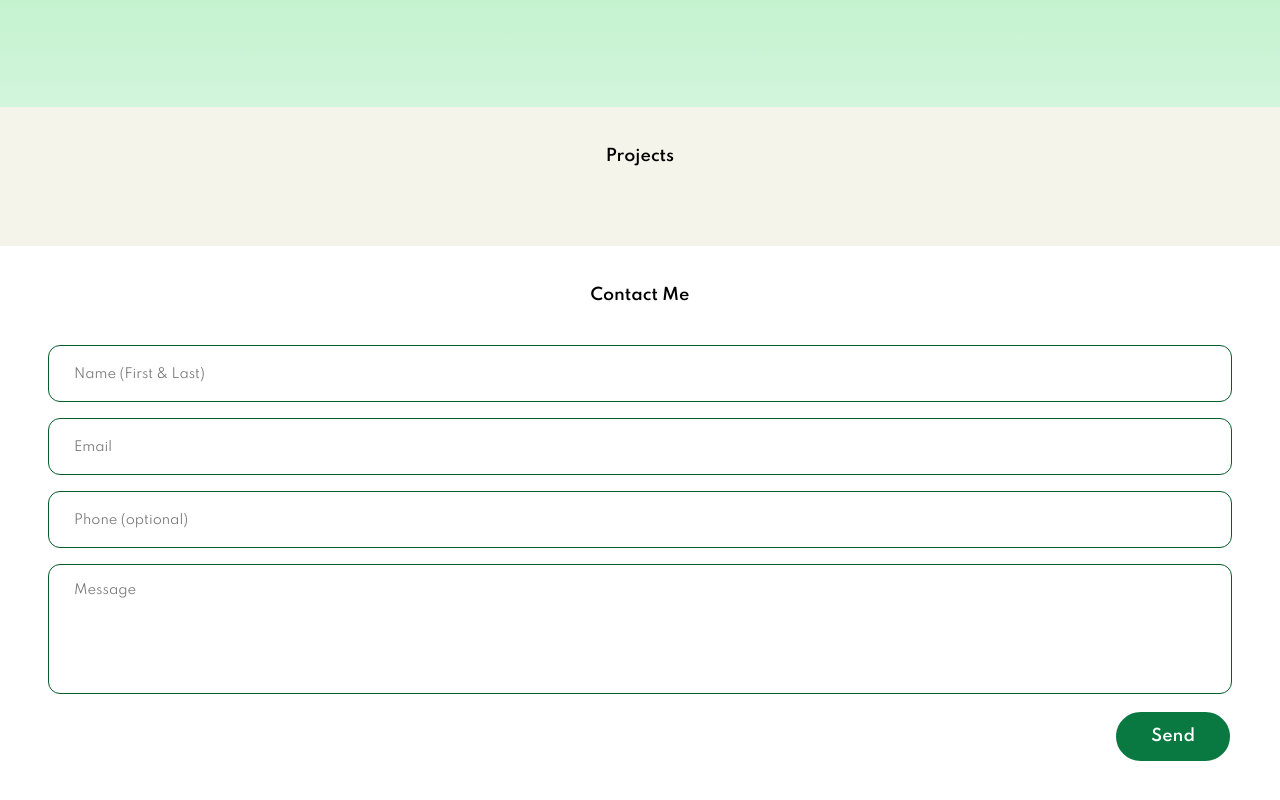
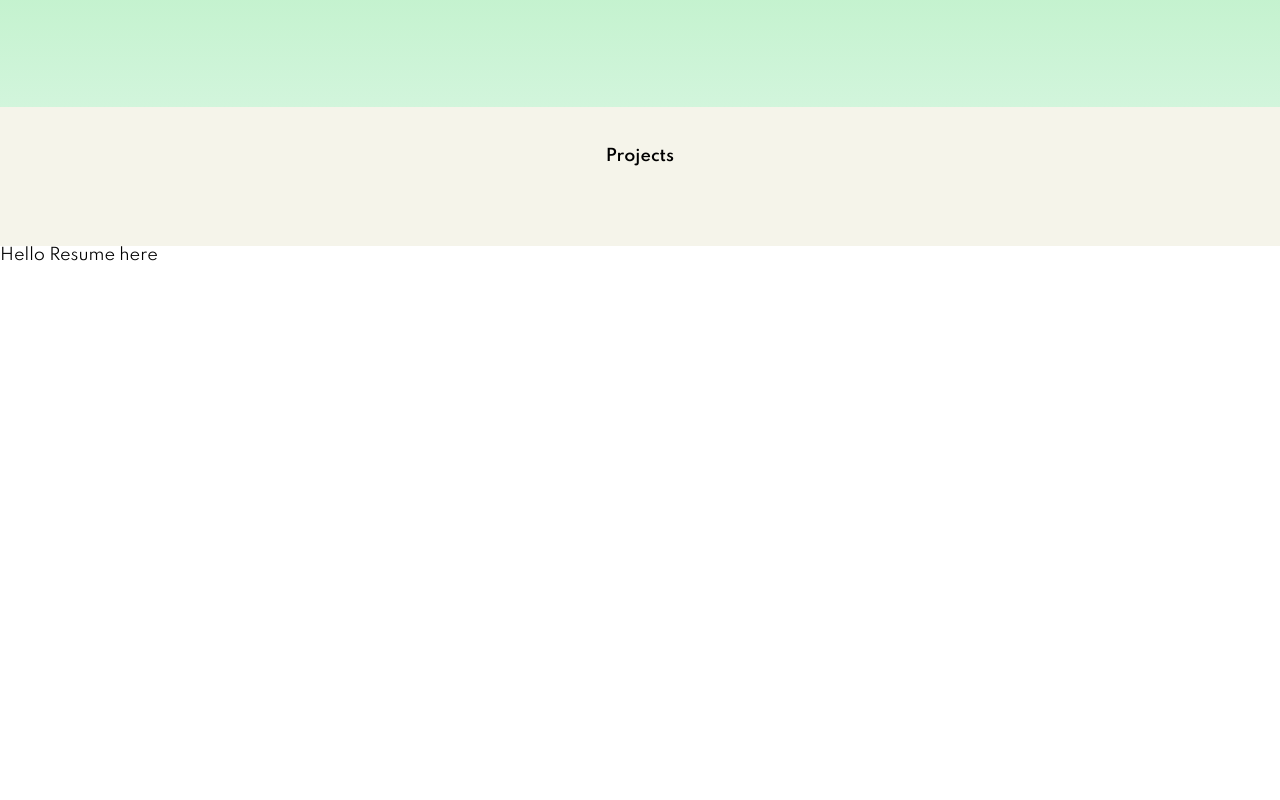
Before and after one commit to ZGZOO/portfolio_using_react, a React (Create React App) app in the folder portfolio/: page / in a window 1280 px wide. Shown: the part 1300-2100 px from the top of the page. After the commit the page ends 1620 px from the top, so only its background shows below. Built offline with nearby package versions, Linux system fonts and the light colour scheme; no server answers.

Commit message:
added resume

```diff
--- a/portfolio/src/App.js
+++ b/portfolio/src/App.js
@@ -2,8 +2,8 @@ import React from "react";
 import "./App.scss";
 import About from "./components/About/About";
 import Projects from "./components/Projects/Projects";
-import Contact from "./components/Contact/Contact";
 import PhoneSizeNavBar from "./components/Nav/PhoneSizeNavBar/PhoneSizeNavBar";
+import Resume from "./components/Resume/Resume";
 
 function App() {
   return (
@@ -11,7 +11,7 @@ function App() {
       <PhoneSizeNavBar />
       <About />
       <Projects />
-      <Contact />
+      <Resume />
     </div>
   );
 }
--- /dev/null
+++ b/portfolio/src/Components/Resume/Resume.jsx
@@ -0,0 +1,11 @@
+import React from "react";
+
+const Resume = () => {
+  return (
+    <>
+      <div>Hello Resume here</div>
+    </>
+  );
+};
+
+export default Resume;
```
Also changed, not shown: portfolio/src/Components/Resume/Resume.scss (added).
